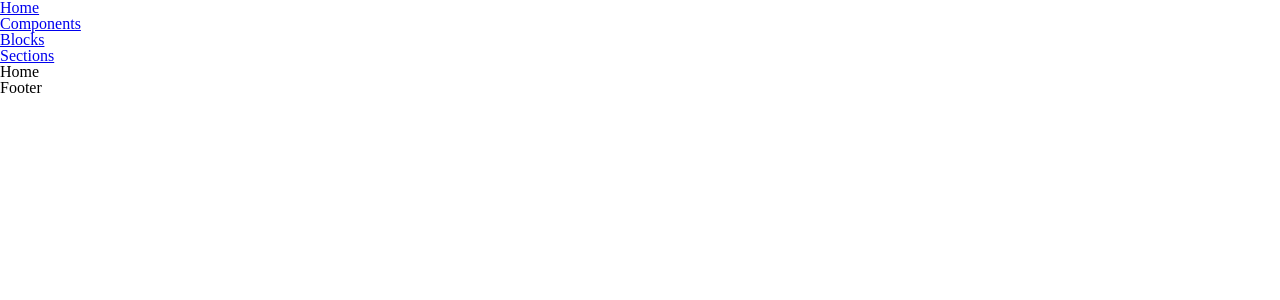
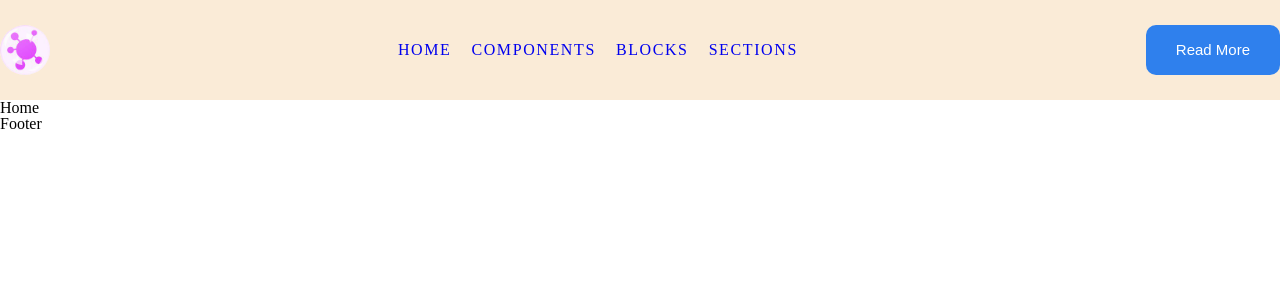
Before and after one commit to VladyslavBohutskyi/lib-components, a React (Create React App) app: page / in a window 1280 px wide. Shown: the top 300 px of the page. Built offline with nearby package versions, Linux system fonts and the light colour scheme.

Commit message:
add styled components

```diff
--- a/package.json
+++ b/package.json
@@ -14,6 +14,7 @@
     "react-dom": "^18.2.0",
     "react-router-dom": "^6.14.0",
     "react-scripts": "5.0.1",
+    "styled-components": "^6.0.1",
     "typescript": "^4.9.5",
     "web-vitals": "^2.1.4"
   },
--- /dev/null
+++ b/src/my-lib/blocks/menu.tsx
@@ -0,0 +1,18 @@
+import styled from 'styled-components';
+
+export const Menu = styled.ul`
+  display: flex;
+  align-items: center;
+`
+export const MenuItem = styled.li`
+  font-size: 16px;
+  letter-spacing: 0.1rem;
+  margin-left: 20px;
+  &:first-child{
+    margin-left: 0;
+  }
+  a{
+    text-decoration: none;
+    text-transform: uppercase;
+  }
+`
--- /dev/null
+++ b/src/my-lib/components/buttonst.tsx
@@ -0,0 +1,42 @@
+import styled from 'styled-components';
+
+export const Button = styled.button`
+  appearance: none;
+  backface-visibility: hidden;
+  background-color: #2f80ed;
+  border-radius: 10px;
+  border-style: none;
+  box-shadow: none;
+  box-sizing: border-box;
+  color: #fff;
+  cursor: pointer;
+  display: inline-block;
+  font-size: 15px;
+  font-weight: 500;
+  height: 50px;
+  letter-spacing: normal;
+  line-height: 1.5;
+  outline: none;
+  overflow: hidden;
+  padding: 14px 30px;
+  position: relative;
+  text-align: center;
+  text-decoration: none;
+  transform: translate3d(0, 0, 0);
+  transition: all .3s;
+  user-select: none;
+  -webkit-user-select: none;
+  touch-action: manipulation;
+  vertical-align: top;
+  white-space: nowrap;
+&:hover {
+  background-color: #1366d6;
+  box-shadow: rgba(0, 0, 0, .05) 0 5px 30px, rgba(0, 0, 0, .05) 0 1px 4px;
+  opacity: 1;
+  transform: translateY(0);
+  transition-duration: .35s;
+}
+&:hover:after {
+  opacity: .5;
+}
+`
--- /dev/null
+++ b/src/my-lib/components/image.tsx
@@ -0,0 +1,15 @@
+import styled from 'styled-components';
+
+export const Avatar = styled.div`
+  width: 50px;
+  height: 50px;
+  border-radius: 50%;
+  overflow: hidden;
+`
+
+export const Image = styled.img`
+  height: 100%;
+  width: 100%;
+  object-fit: cover;
+  object-position: center;
+`
--- /dev/null
+++ b/src/my-lib/layout/index.tsx
@@ -0,0 +1,20 @@
+import styled from 'styled-components';
+
+interface IRow  {
+  py: number
+}
+
+export const Container = styled.div`
+  max-width: 1300px;
+  width: 100%;
+  margin: auto;
+  pad: 0 15px;
+`
+
+
+export const Row = styled.div<IRow>`
+  display: flex;
+  justify-content: space-between;
+  align-items: center;
+  padding:${(props => props.py)}px 0;
+`
--- a/src/project/header/index.module.css
+++ b/src/project/header/index.module.css
@@ -8,4 +8,5 @@
   display: flex;
   justify-content: space-around;
   align-items: center;
+  text-transform: uppercase;
 }
--- a/src/project/header/index.tsx
+++ b/src/project/header/index.tsx
@@ -1,15 +1,30 @@
 import { NavLink } from "react-router-dom"
+import style from './index.module.css'
+import { Container, Row } from "../../my-lib/layout"
+import { Button } from "../../my-lib/components/buttonst"
+import { Avatar, Image } from "../../my-lib/components/image"
+import { Menu, MenuItem } from "../../my-lib/blocks/menu"
 
 const Header = () => {
   return (
-    <div>
-      <ul>
-        <li><NavLink to={'/'}>Home</NavLink> </li>
-        <li><NavLink to={'/components'}>Components</NavLink> </li>
-        <li><NavLink to={'/blocks'}>Blocks</NavLink> </li>
-        <li><NavLink to={'/sections'}>Sections</NavLink> </li>
-      </ul>
-    </div>
+    <header className={style.header}>
+
+      <Container>
+        <Row py={25}>
+          <Avatar>
+            <Image src="/logo.jpg" alt="logo" />
+          </Avatar>
+          <Menu className={style.menu}>
+            <MenuItem><NavLink to={'/'}>Home</NavLink> </MenuItem>
+            <MenuItem><NavLink to={'/components'}>Components</NavLink> </MenuItem>
+            <MenuItem><NavLink to={'/blocks'}>Blocks</NavLink> </MenuItem>
+            <MenuItem><NavLink to={'/sections'}>Sections</NavLink> </MenuItem>
+          </Menu>
+          <Button>Read More</Button>
+        </Row>
+      </Container>
+
+    </header>
   )
 }
 
--- /dev/null
+++ b/src/react-app-env.d.ts
@@ -0,0 +1 @@
+///<reference types="react-scripts" />
```
Also changed, not shown: public/logo.jpg (added), 1 other file (tests, documents, lock files or other folders).
